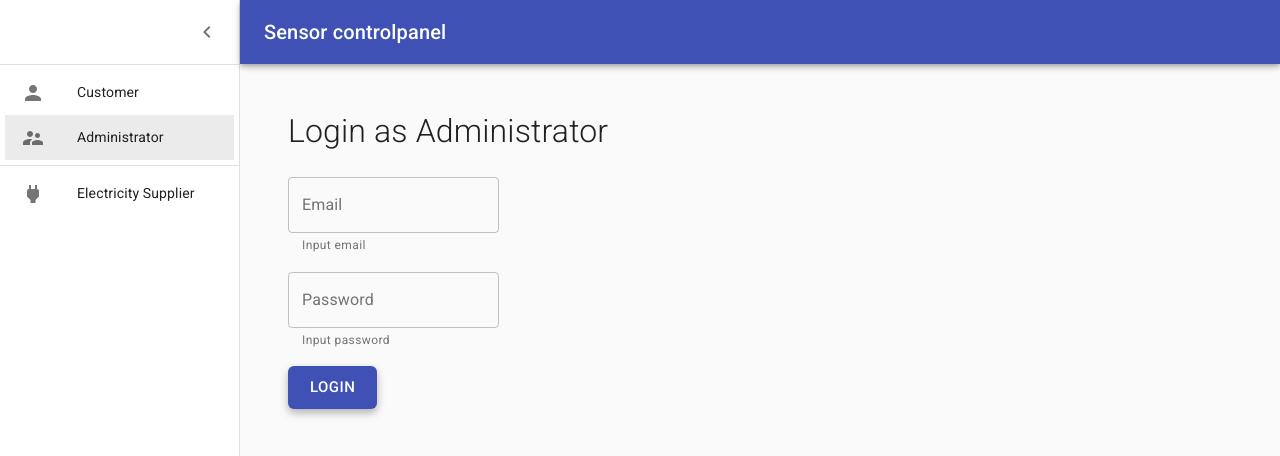
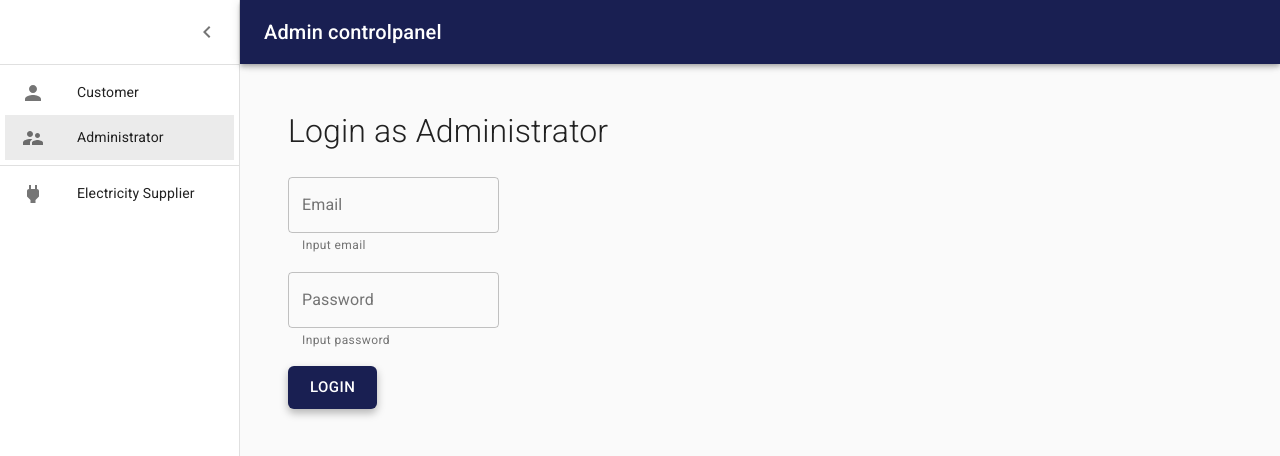
Before and after one commit to slytter/iot-react-dashboard, a React (Create React App) app: page /admin in a window 1280 px wide. Shown: the top 456 px of the page. Built offline with nearby package versions, Linux system fonts and the light colour scheme.

Commit message:
add theming#

```diff
--- a/src/Components/Basic.js
+++ b/src/Components/Basic.js
@@ -41,8 +41,8 @@ class Basic extends Component {
 		this.forceUpdate()
 	}
 
+
 	render() {
-
 		return (
 			<Root>
 				<Router>
--- a/src/Components/Chart.js
+++ b/src/Components/Chart.js
@@ -57,7 +57,6 @@ export default class Chart extends Component {
 			&secret_token=${this.props.token}`
 		);
 		let data = await response.json()
-		console.log({data})
 		return data;
 	}
 
@@ -72,7 +71,6 @@ export default class Chart extends Component {
 	}
 
 	componentDidUpdate(prevProps) {
-		console.log({prevProps}, this.props)
 		if(
 			(prevProps.id != this.props.id && this.props.id != -1)
 			|| moment(prevProps.fromDate).format(dayFormat) != moment(this.props.fromDate).format(dayFormat)
@@ -94,7 +92,7 @@ export default class Chart extends Component {
 			this.setState({
 				data: [{
 					"id": "User",
-					"color": "#3f51b5",
+					"color": "hsl(136, 70%, 50%)",
 					data: tranformData(data),
 				}]
 			})
@@ -105,14 +103,12 @@ export default class Chart extends Component {
 
 
 	componentDidMount() {
-		console.log({DIDMOUNT: this.state.data})
 		this.updateStateWithData()
 	}
 
 
 
 	render() {
-		console.log({RENDER: this.state.data})
 		if(!this.state.data){
 			return null
 		}
--- a/src/Components/Drawer.js
+++ b/src/Components/Drawer.js
@@ -21,6 +21,17 @@ import PowerIcon from '@material-ui/icons/Power';
 import SettingsIcon from '@material-ui/icons/Settings';
 import { Link } from "react-router-dom";
 import { Container } from '@material-ui/core'
+
+import { createMuiTheme, ThemeProvider } from '@material-ui/core/styles';
+
+const customerTheme = createMuiTheme({
+	palette: {
+		primary: {
+			main: '#70b0ec',
+		},
+	}
+})
+
 
 
 const drawerWidth = 240;
@@ -107,7 +118,35 @@ export default function MiniDrawer(props) {
 		setCurrentPath(window.location.pathname)
 	}
 
+
+	const chosenTheme = ({
+		'/admin': createMuiTheme({
+			palette: {
+				primary: {
+					main: '#191f52',
+				},
+			}
+		}),
+		'/customer': createMuiTheme({
+			palette: {
+				primary: {
+					main: '#5D88BB',
+				},
+			}
+		}),
+		'/supplier': createMuiTheme({
+			palette: {
+				primary: {
+					main: '#292733',
+				},
+			}
+		}),
+	})[currentPath]
+
+	console.log(currentPath)
+
 	return (
+		<ThemeProvider theme={chosenTheme}>
 		<div className={classes.root}>
 				<CssBaseline />
 				<AppBar
@@ -129,7 +168,7 @@ export default function MiniDrawer(props) {
 							<MenuIcon />
 						</IconButton>
 						<Typography variant="h6" noWrap>
-						Sensor controlpanel
+							{({'/admin': 'Admin', '/customer': 'Customer', '/supplier': 'Supplier'})[currentPath]} controlpanel
 						</Typography>
 					</Toolbar>
 				</AppBar>
@@ -192,5 +231,7 @@ export default function MiniDrawer(props) {
 					</Container>
 				</main>
 		</div>
+
+		</ThemeProvider>
 	);
 }
```
Lines whose indentation alone changed are shown as unchanged.
